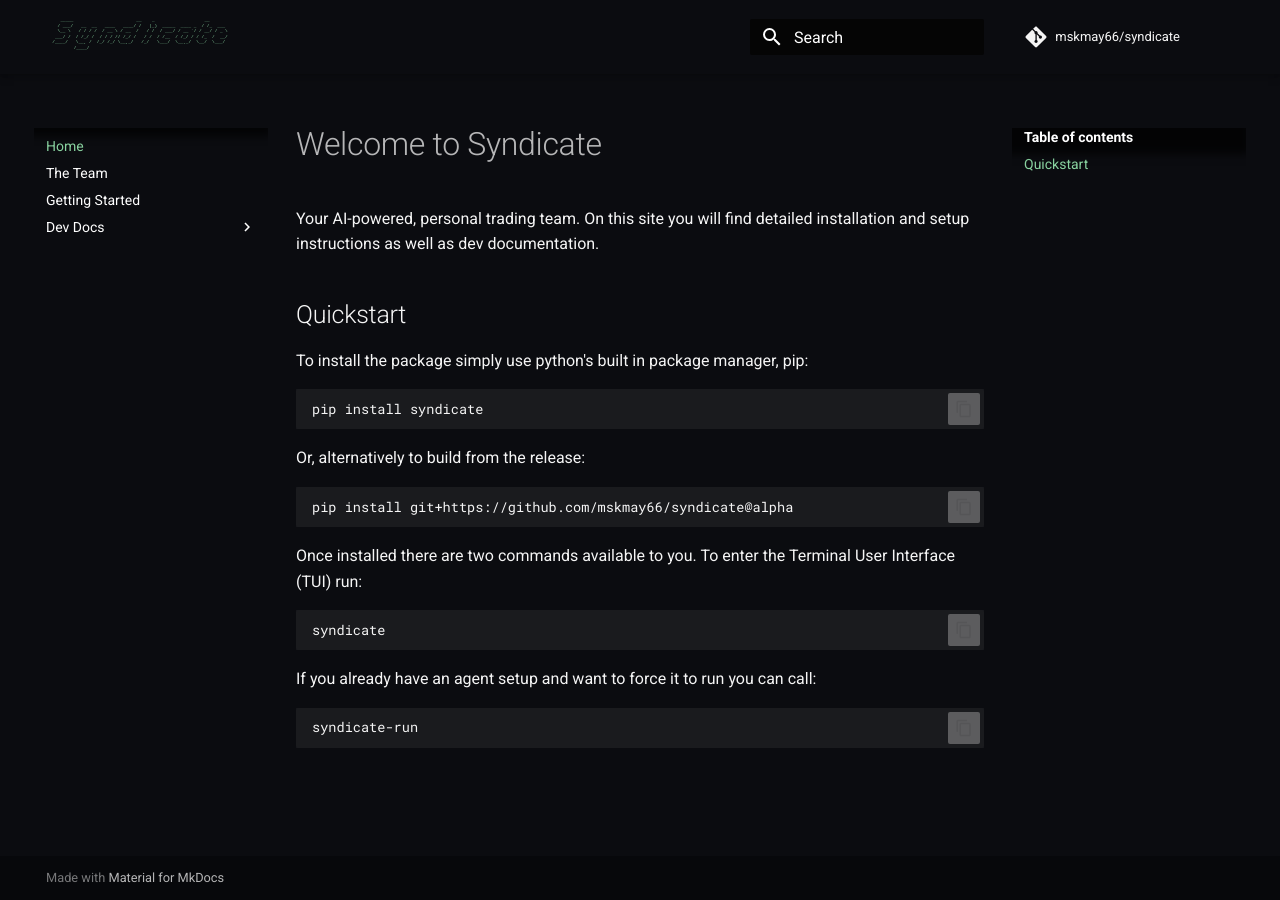
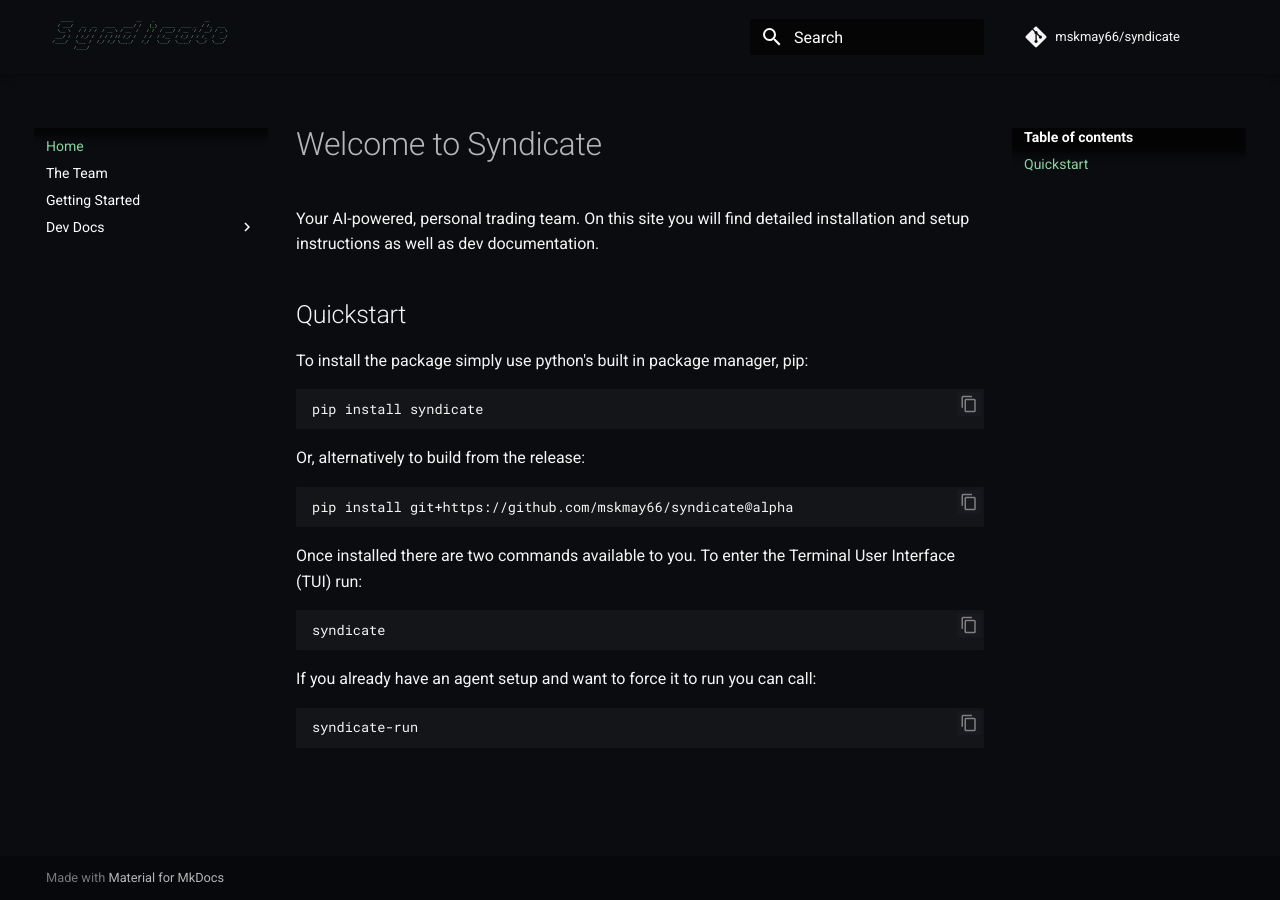
Before and after one commit to mskmay66/syndicate, an MkDocs documentation site: the page built from docs/index.md, in a window 1280 px wide. Built offline with MkDocs 1.6.1 and Material for MkDocs 9.7.7, drawn with Linux system fonts in a browser that asks for light colours; comment, search, counter and statistics services are not loaded.

Commit message:
got copy icons working

```diff
--- a/docs/stylesheets/extra.css
+++ b/docs/stylesheets/extra.css
@@ -4,7 +4,7 @@
   --md-default-bg-color: rgba(0, 0, 0, 0.7);
   --md-default-fg-color: #ffffff;
   --md-default-fg-color--light: rgba(255, 255, 255, 0.7);
-  --md-default-fg-color--lighter: rgba(255, 255, 255, 0.3);
+  --md-default-fg-color--lighter: rgba(255, 255, 255, 0.);
   --md-primary-fg-color: #18191e;
   --md-accent-fg-color: var(--terminal-green);
 }
@@ -69,7 +69,7 @@
 .md-typeset pre,
 .highlight,
 .highlight pre {
-  background-color: rgba(255, 255, 255, 0.02);
+  background-color: rgba(255, 255, 255, 0.01);
   color: whitesmoke;
 }
 
@@ -78,3 +78,14 @@
   height: 2.5rem;
   width: auto;
 }
+
+/* Target the copy button icon specifically */
+.md-code__nav .md-code__button {
+  background-color: #18191e !important; /* Forces the color change */
+  margin: -0.25rem;
+  color: gray;
+}
+
+.md-code__button:hover {
+  color: var(--terminal-green) !important;
+}
```
